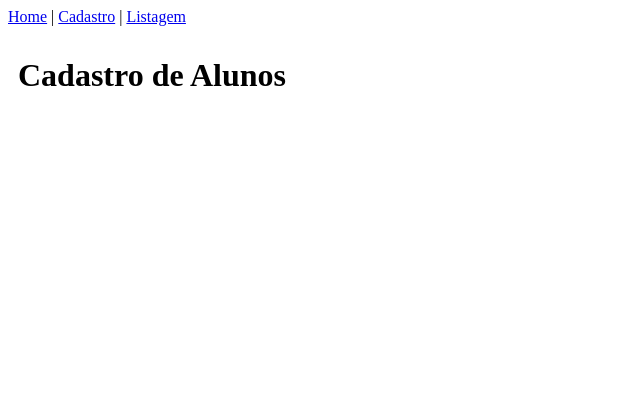
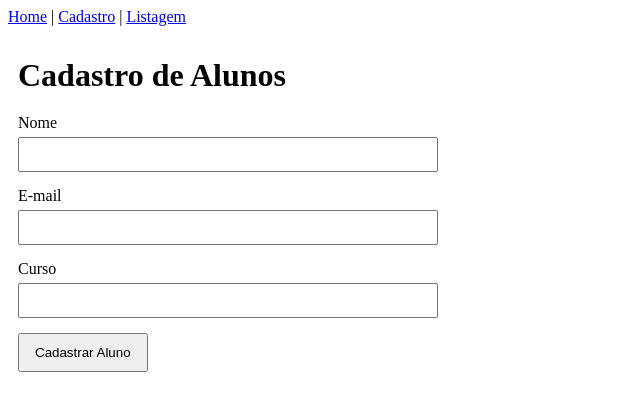
Before and after one commit to joaoemanuel-p/sistema-alunos, a React (Vite) app: page /cadastro in a window 1280 px wide. Shown: the top 410 px of the page, without its empty margins (0-640 px from the left). Built offline with nearby package versions, Linux system fonts and the light colour scheme.

Commit message:
feat: implementa formulario de cadastro. Fecha #4

```diff
--- a/src/pages/Cadastro/Cadastro.css
+++ b/src/pages/Cadastro/Cadastro.css
@@ -0,0 +1,26 @@
+h1 {
+  margin-bottom: 20px;
+}
+
+form {
+  max-width: 400px;
+}
+
+form div {
+  margin-bottom: 15px;
+}
+
+label {
+  display: block;
+  margin-bottom: 5px;
+}
+
+input {
+  width: 100%;
+  padding: 8px;
+}
+
+button {
+  padding: 10px 15px;
+  cursor: pointer;
+}
--- a/src/pages/Cadastro/Cadastro.jsx
+++ b/src/pages/Cadastro/Cadastro.jsx
@@ -1,10 +1,67 @@
+import { useState } from "react";
+import Layout from "../../components/Layout/Layout";
 import "./Cadastro.css";
-import Layout from "../../components/Layout/Layout";
 
 function Cadastro() {
+  const [nome, setNome] = useState("");
+  const [email, setEmail] = useState("");
+  const [curso, setCurso] = useState("");
+
+  function handleSubmit(event) {
+    event.preventDefault();
+
+    console.log("FORMULÁRIO ENVIADO");
+
+    console.log({
+      nome,
+      email,
+      curso,
+    });
+
+    setNome("");
+    setEmail("");
+    setCurso("");
+  }
+
   return (
     <Layout>
       <h1>Cadastro de Alunos</h1>
+
+      <form onSubmit={handleSubmit}>
+        <div>
+          <label htmlFor="nome">Nome</label>
+          <input
+            id="nome"
+            type="text"
+            value={nome}
+            onChange={(event) => setNome(event.target.value)}
+          />
+        </div>
+
+        <div>
+          <label htmlFor="email">E-mail</label>
+          <input
+            id="email"
+            type="email"
+            value={email}
+            onChange={(event) => setEmail(event.target.value)}
+          />
+        </div>
+
+        <div>
+          <label htmlFor="curso">Curso</label>
+          <input
+            id="curso"
+            type="text"
+            value={curso}
+            onChange={(event) => setCurso(event.target.value)}
+          />
+        </div>
+
+        <button type="submit">
+          Cadastrar Aluno
+        </button>
+      </form>
     </Layout>
   );
 }
--- a/vite.config.js
+++ b/vite.config.js
@@ -1,10 +1,13 @@
-import { defineConfig } from 'vite'
-import react from '@vitejs/plugin-react'
+import { defineConfig } from "vite";
+import react from "@vitejs/plugin-react";
 
 export default defineConfig({
   plugins: [react],
   server: {
     host: true,
-    port: 5173
-  }
-})
+    port: 5173,
+    watch: {
+      usePolling: true,
+    },
+  },
+});
```
